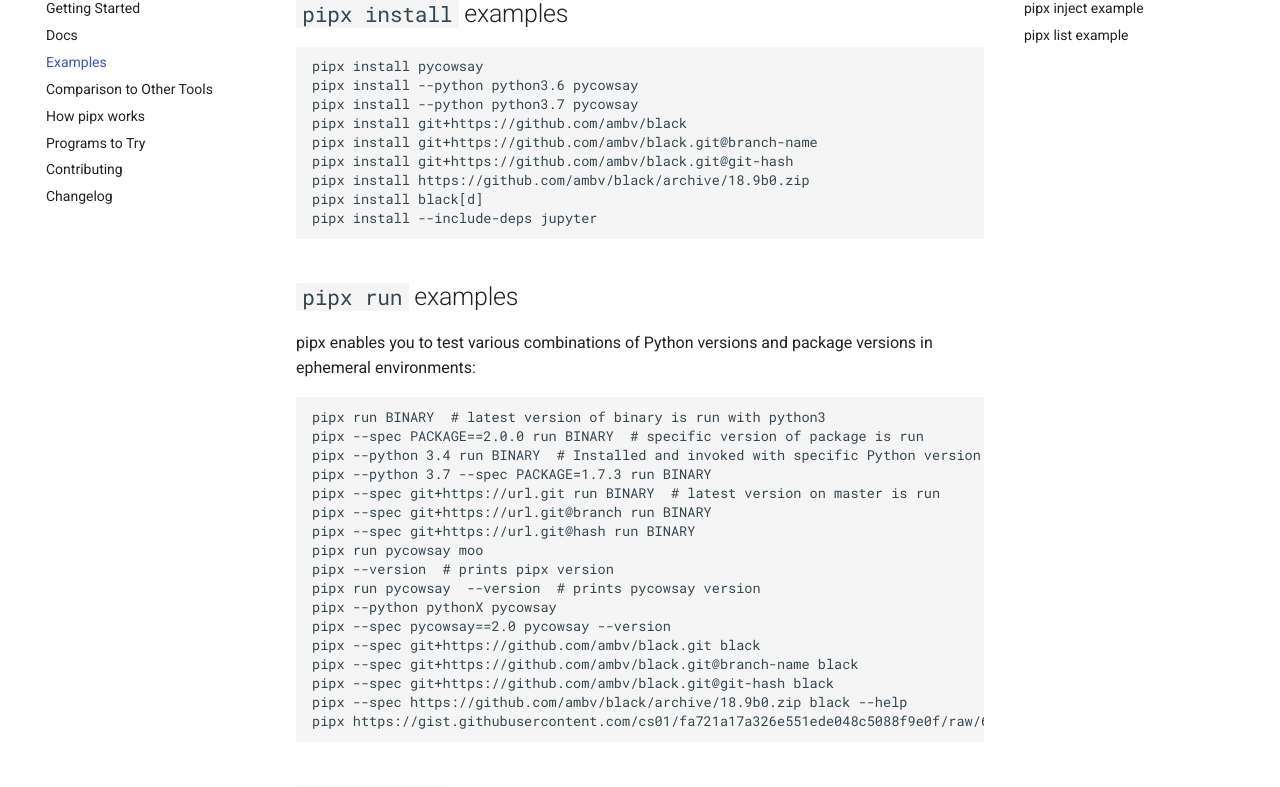
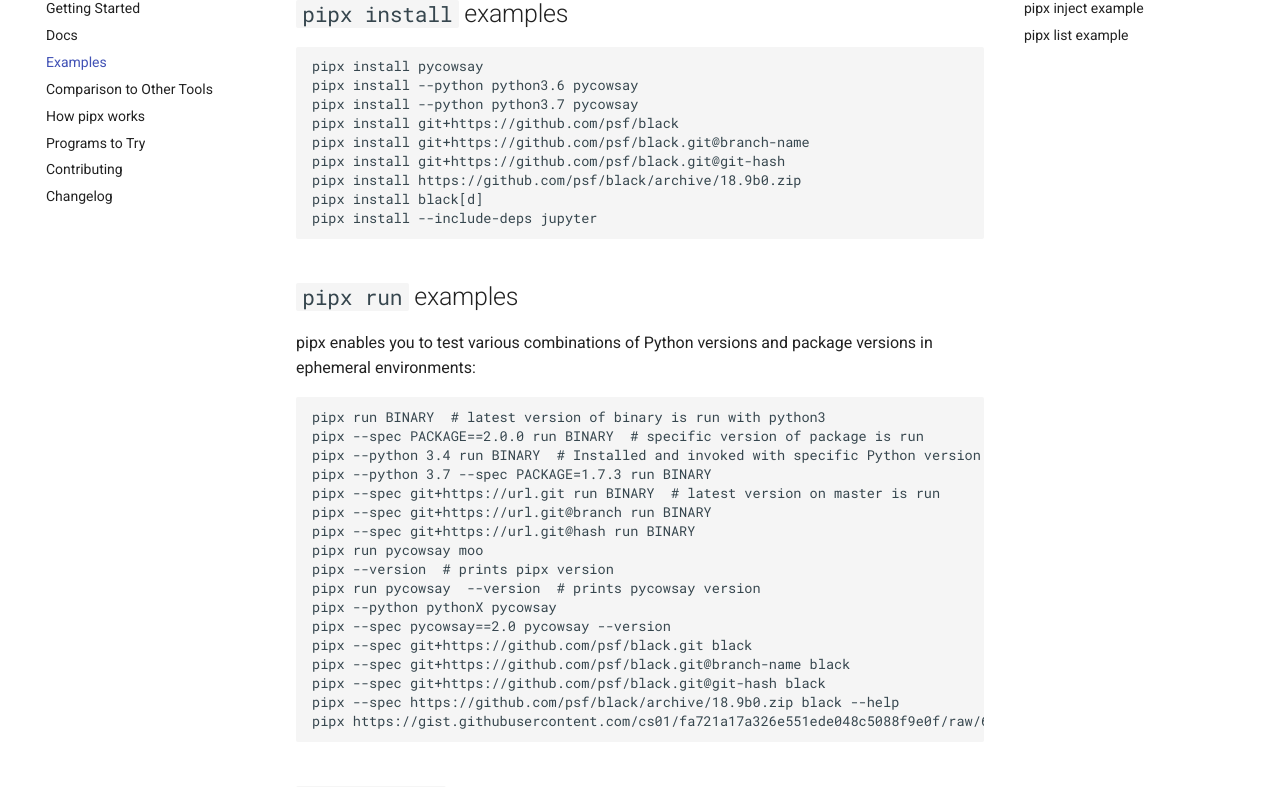
Before and after one commit to pypa/pipx, an MkDocs documentation site: the page built from docs/examples.md, in a window 1280 px wide and 1400 px high. Shown: the part 184-971 px from the top of the window. Built offline with MkDocs 1.6.1 and Material for MkDocs 9.7.7, drawn with Linux system fonts in a browser that asks for light colours; comment, search, counter and statistics services are not loaded; some of the changed lines change nothing that is shown.

Commit message:
Replace ambv/black with psf/black (new url).

````diff
--- a/docs/examples.md
+++ b/docs/examples.md
@@ -3,10 +3,10 @@
 pipx install pycowsay
 pipx install --python python3.6 pycowsay
 pipx install --python python3.7 pycowsay
-pipx install git+https://github.com/ambv/black
-pipx install git+https://github.com/ambv/black.git@branch-name
-pipx install git+https://github.com/ambv/black.git@git-hash
-pipx install https://github.com/ambv/black/archive/18.9b0.zip
+pipx install git+https://github.com/psf/black
+pipx install git+https://github.com/psf/black.git@branch-name
+pipx install git+https://github.com/psf/black.git@git-hash
+pipx install https://github.com/psf/black/archive/18.9b0.zip
 pipx install black[d]
 pipx install --include-deps jupyter
 ```
@@ -27,10 +27,10 @@
 pipx run pycowsay  --version  # prints pycowsay version
 pipx --python pythonX pycowsay
 pipx --spec pycowsay==2.0 pycowsay --version
-pipx --spec git+https://github.com/ambv/black.git black
-pipx --spec git+https://github.com/ambv/black.git@branch-name black
-pipx --spec git+https://github.com/ambv/black.git@git-hash black
-pipx --spec https://github.com/ambv/black/archive/18.9b0.zip black --help
+pipx --spec git+https://github.com/psf/black.git black
+pipx --spec git+https://github.com/psf/black.git@branch-name black
+pipx --spec git+https://github.com/psf/black.git@git-hash black
+pipx --spec https://github.com/psf/black/archive/18.9b0.zip black --help
 pipx https://gist.githubusercontent.com/cs01/fa721a17a326e551ede048c5088f9e0f/raw/6bdfbb6e9c1132b1c38fdd2f195d4a24c540c324/pipx-demo.py
 ```
 
````
